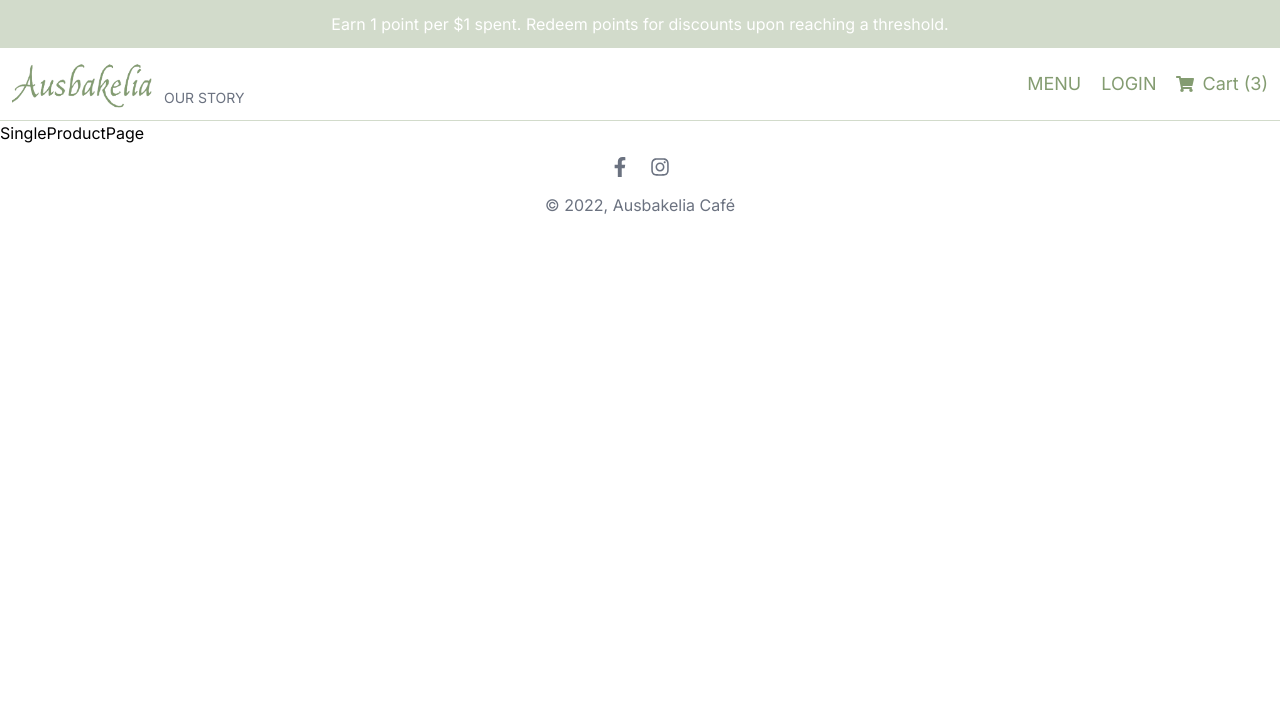
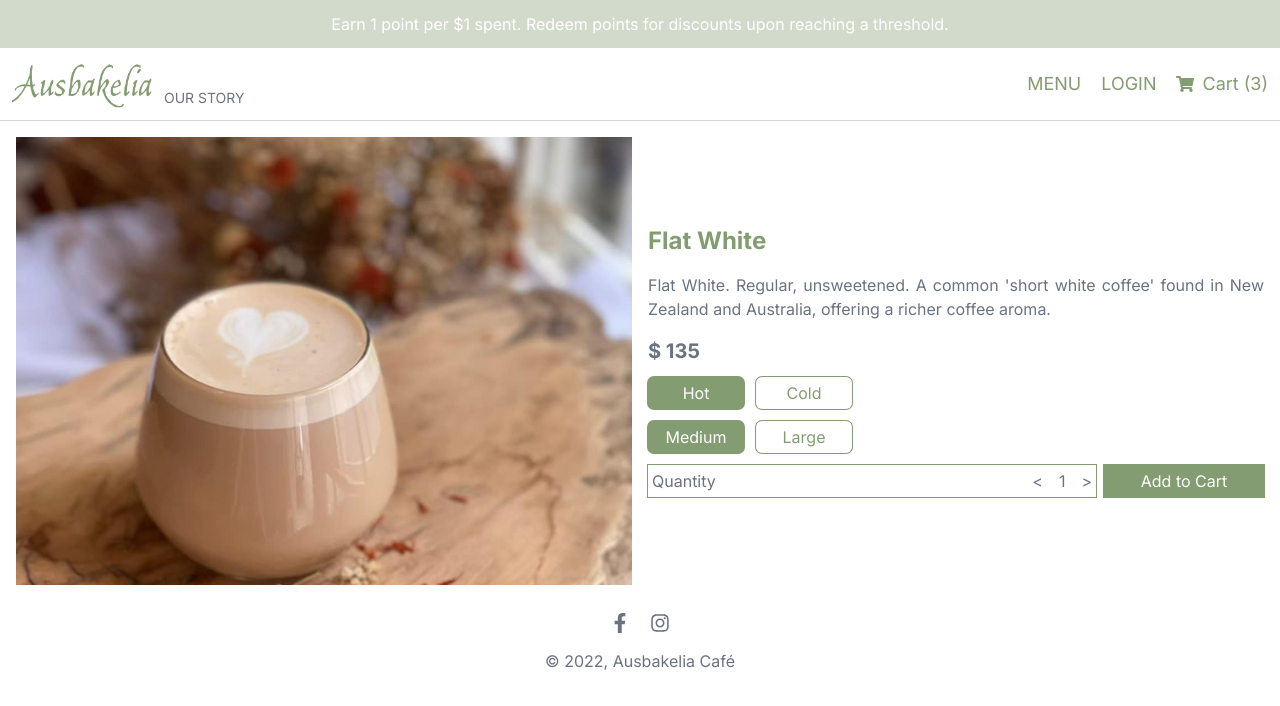
Before and after one commit to wooclmd/Ausbakelia-UI-, a Next.js app: page /product/1 in a window 1280 px wide. Shown: the top 706 px of the page. Built offline with nearby package versions, Linux system fonts and the light colour scheme.

Commit message:
Single product page updated

```diff
--- /dev/null
+++ b/src/app/components/Price.tsx
@@ -0,0 +1,101 @@
+"use client";
+
+import React, { useEffect, useState } from "react";
+
+type ProductOption = {
+  title: string;
+  additionalPrice: number;
+};
+
+type Props = {
+  price: number;
+  id: number;
+  option1?: ProductOption[];
+  option2?: ProductOption[];
+};
+
+const Price = ({ price, option1, option2, id }: Props) => {
+  //Calculate price
+  const [total, setTotal] = useState(price);
+  const [quantity, setQuantity] = useState(1);
+  const [selected1, setSelected1] = useState(0);
+  const [selected2, setSelected2] = useState(0);
+  useEffect(() => {
+    let totalPrice = price;
+    if (option1 && option1[selected1]) {
+      totalPrice += option1[selected1].additionalPrice;
+    }
+    if (option2 && option2[selected2]) {
+      totalPrice += option2[selected2].additionalPrice;
+    }
+    setTotal(totalPrice * quantity);
+  }, [quantity, selected1, selected2, option1, option2, price]);
+
+  return (
+    <div className="flex flex-col gap-3 justify-around">
+      <p className="font-bold md:text-xl">$ {total}</p>
+      {/* Option container */}
+      {option1 && (
+        <div className="flex items-center gap-3">
+          {option1.map((option, index) => (
+            <button
+              key={id}
+              className="p-1 ring-1 ring-[var(--darker-green)] rounded-md min-w-[6rem]"
+              style={{
+                backgroundColor:
+                  selected1 === index ? "var(--darker-green)" : "white",
+                color: selected1 === index ? "white" : "var(--darker-green)",
+              }}
+              onClick={() => setSelected1(index)}
+            >
+              {option.title}
+            </button>
+          ))}
+        </div>
+      )}
+      {option2 && (
+        <div className="flex items-center gap-3">
+          {option2.map((option, index) => (
+            <button
+              className="p-1 ring-1 ring-[var(--darker-green)] rounded-md min-w-[6rem]"
+              key={id}
+              style={{
+                backgroundColor:
+                  selected2 === index ? "var(--darker-green)" : "white",
+                color: selected2 === index ? "white" : "var(--darker-green)",
+              }}
+              onClick={() => setSelected2(index)}
+            >
+              {option.title}
+            </button>
+          ))}
+        </div>
+      )}
+      {/* Cart container */}
+      <div className="flex gap-2 items-center">
+        {/* Quantity */}
+        <div className="p-1 flex justify-between items-center w-full ring-1 ring-[var(--darker-green)]">
+          <span>Quantity</span>
+          <div className="flex gap-4 items-center">
+            <button
+              onClick={() => setQuantity((prev) => (prev > 1 ? prev - 1 : 1))}
+            >
+              {"<"}
+            </button>
+            <span>{quantity}</span>
+            <button onClick={() => setQuantity((prev) => prev + 1)}>
+              {">"}
+            </button>
+          </div>
+        </div>
+        <div>
+          <button className="p-1 w-40 ring-1 ring-[var(--darker-green)] bg-[var(--darker-green)] text-white">
+            Add to Cart
+          </button>
+        </div>
+      </div>
+    </div>
+  );
+};
+
+export default Price;
--- a/src/app/product/[id]/page.tsx
+++ b/src/app/product/[id]/page.tsx
@@ -1,7 +1,38 @@
 import React from "react";
+import Image from "next/image";
+import { singleProduct } from "@/data";
+import Price from "@/app/components/Price";
 
 const SingleProductPage = () => {
-  return <div>SingleProductPage</div>;
+  return (
+    <div className="p-2 md:p-4 flex flex-col gap-2 h-screen md:h-[60vh] md:flex-row md:gap-4">
+      {/* Image container */}
+      {singleProduct.img && (
+        <div className="relative w-full h-1/2 md:flex-1 md:h-full">
+          <Image
+            src={singleProduct.img}
+            alt="Product"
+            fill
+            className="object-cover"
+          />
+        </div>
+      )}
+
+      {/* Text container */}
+      <div className="text-gray-500 flex flex-col gap-2 md:flex-1 md:justify-center md:gap-4">
+        <h1 className="font-bold text-lg text-[var(--darker-green)] md:text-2xl">
+          {singleProduct.title}
+        </h1>
+        <p className="text-justify">{singleProduct.desc}</p>
+        <Price
+          price={singleProduct.price}
+          id={singleProduct.id}
+          option1={singleProduct.option1}
+          option2={singleProduct.option2}
+        />
+      </div>
+    </div>
+  );
 };
 
 export default SingleProductPage;
```
